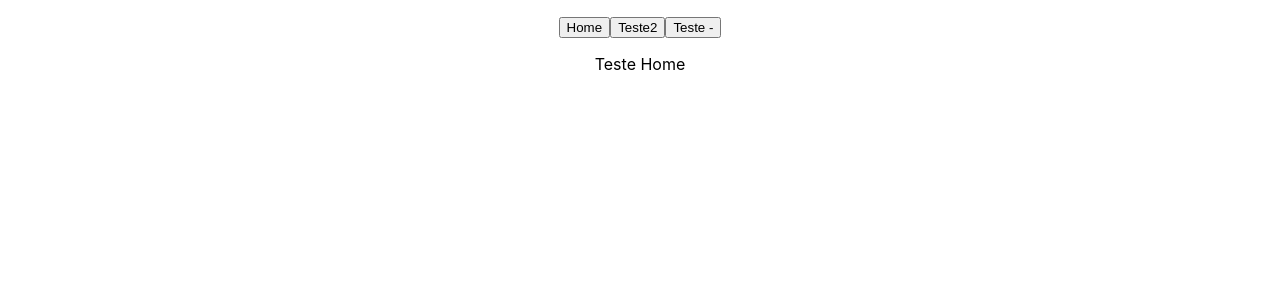
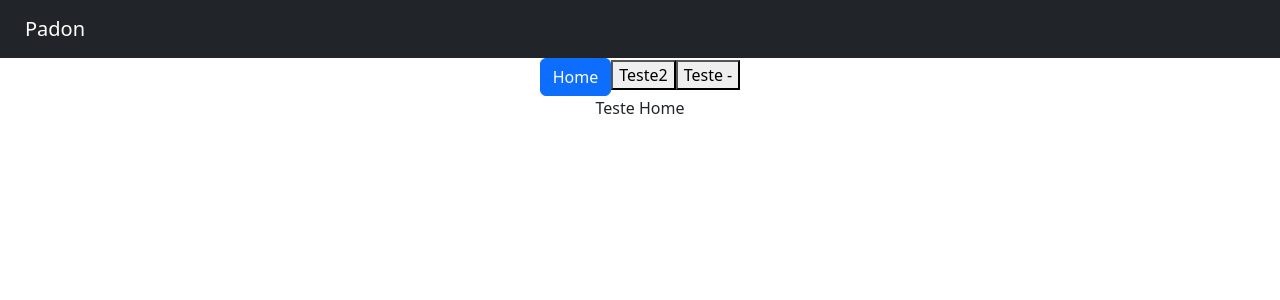
Before and after one commit to matheussy/Padon, a React (Create React App) app in the folder padonfrontend/: page / in a window 1280 px wide. Shown: the top 300 px of the page. Built offline with nearby package versions, Linux system fonts and the light colour scheme.

Commit message:
começo Navbar

```diff
--- a/padonfrontend/package.json
+++ b/padonfrontend/package.json
@@ -6,7 +6,9 @@
     "@testing-library/jest-dom": "^5.17.0",
     "@testing-library/react": "^13.4.0",
     "@testing-library/user-event": "^13.5.0",
+    "bootstrap": "^5.3.2",
     "react": "^18.2.0",
+    "react-bootstrap": "^2.9.0",
     "react-dom": "^18.2.0",
     "react-router-dom": "^6.16.0",
     "react-scripts": "^5.0.1",
--- a/padonfrontend/src/App.js
+++ b/padonfrontend/src/App.js
@@ -1,13 +1,16 @@
 import './style/App.css';
-import Navbar from './components/Navbar';
+import Navbar from './_shared/Navbar';
 import Main from './Main';
+import Header from './_shared/Header';
+import Footer from './_shared/Footer';
 
 function App() {
   return (
     <div className="App">
-      <p></p>
+      <Header />
       <Navbar />
       <Main />
+      <Footer/>
     </div>
   );
 }
--- /dev/null
+++ b/padonfrontend/src/_shared/Footer.js
@@ -0,0 +1,12 @@
+
+function Footer() {
+  return (
+    <div>
+        <script src="https://ajax.googleapis.com/ajax/libs/jquery/3.5.1/jquery.min.js"></script>
+        <script src="https://cdnjs.cloudflare.com/ajax/libs/popper.js/1.16.0/umd/popper.min.js"></script>
+        <script src="https://maxcdn.bootstrapcdn.com/bootstrap/4.5.2/js/bootstrap.min.js"></script>
+    </div>
+  );
+}
+
+export default Footer;
--- /dev/null
+++ b/padonfrontend/src/_shared/Header.js
@@ -0,0 +1,10 @@
+
+function Header() {
+  return (
+    <div>
+        <link href="https://cdn.jsdelivr.net/npm/bootstrap@5.3.0/dist/css/bootstrap.min.css" rel="stylesheet"></link>
+    </div>
+  );
+}
+
+export default Header;
--- a/padonfrontend/src/components/Navbar.js
+++ b/padonfrontend/src/_shared/Navbar.js
@@ -1,10 +1,21 @@
 import { Link } from "react-router-dom";
+import Button from 'react-bootstrap/Button';
 
 function Navbar({ nome="" }) {
   return (
+
     <div className="App">
+        <nav class="navbar navbar-dark bg-dark">
+            <div class="container-fluid">
+                <Link to="/">
+                    <Button variant="link" className="navbar-brand">
+                        Padon
+                    </Button>
+                </Link>
+            </div>
+        </nav>
         <Link to="/">
-            <button variant="outlined">
+            <button className="btn btn-primary" variant="outlined">
                 Home
             </button>
         </Link>
--- a/padonfrontend/src/pages/Home.js
+++ b/padonfrontend/src/pages/Home.js
@@ -1,7 +1,7 @@
 import React from 'react';
-import ReactDOM from 'react-dom/client';
+/*import ReactDOM from 'react-dom/client';
 import App from '../App';
-import reportWebVitals from '../reportWebVitals';
+import reportWebVitals from '../reportWebVitals';*/
 
 export default function Home() {
   return (
--- a/padonfrontend/src/pages/Pagina.js
+++ b/padonfrontend/src/pages/Pagina.js
@@ -1,5 +1,5 @@
 import React from 'react';
-import Navbar from '../components/Navbar';
+import Navbar from '../_shared/Navbar';
 
 export default function Pagina() {
   return (
--- a/padonfrontend/src/pages/Teste.js
+++ b/padonfrontend/src/pages/Teste.js
@@ -1,7 +1,7 @@
 import React from 'react';
-import ReactDOM from 'react-dom/client';
+/*import ReactDOM from 'react-dom/client';
 import App from '../App';
-import reportWebVitals from '../reportWebVitals';
+import reportWebVitals from '../reportWebVitals';*/
 
 export default function Teste() {
   return (
```
Also changed, not shown: padonfrontend/src/_shared/Leftmenu.js (added, +25 -0 lines), 1 other file (tests, documents, lock files or other folders).
